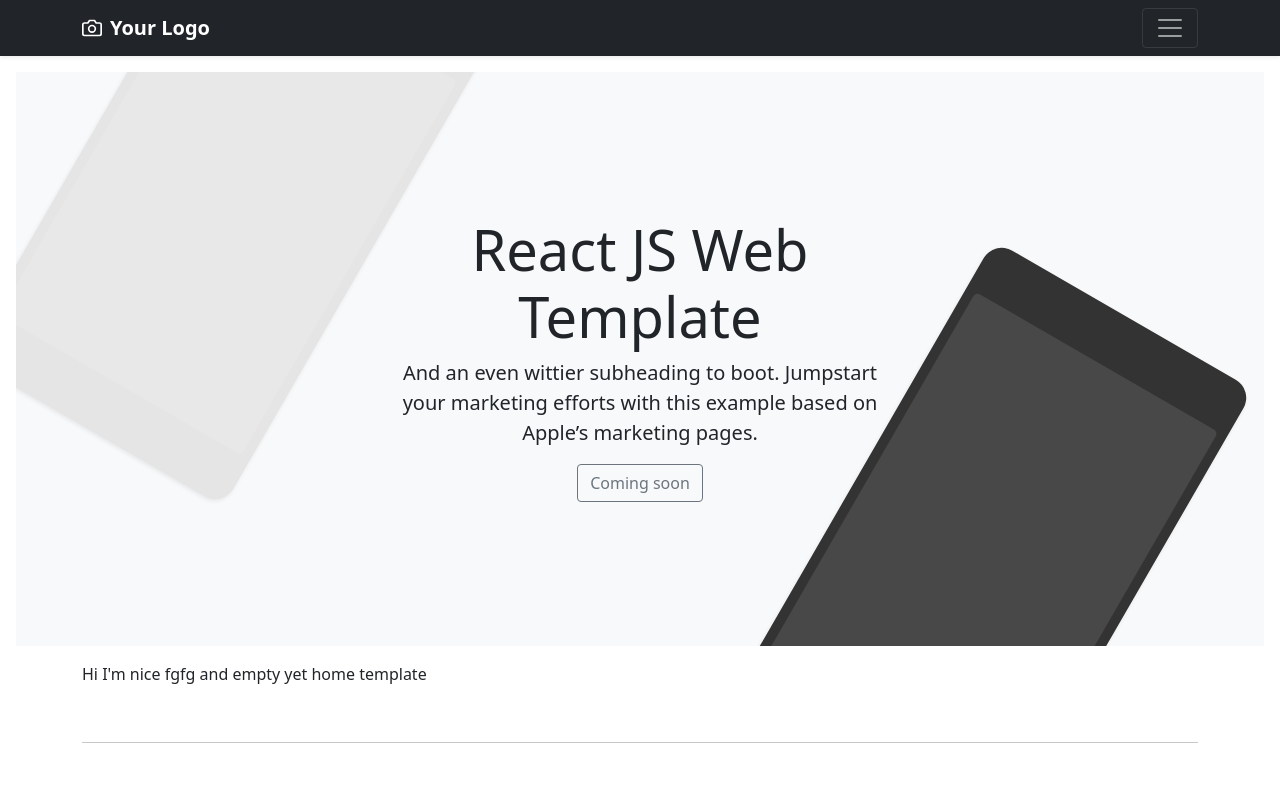
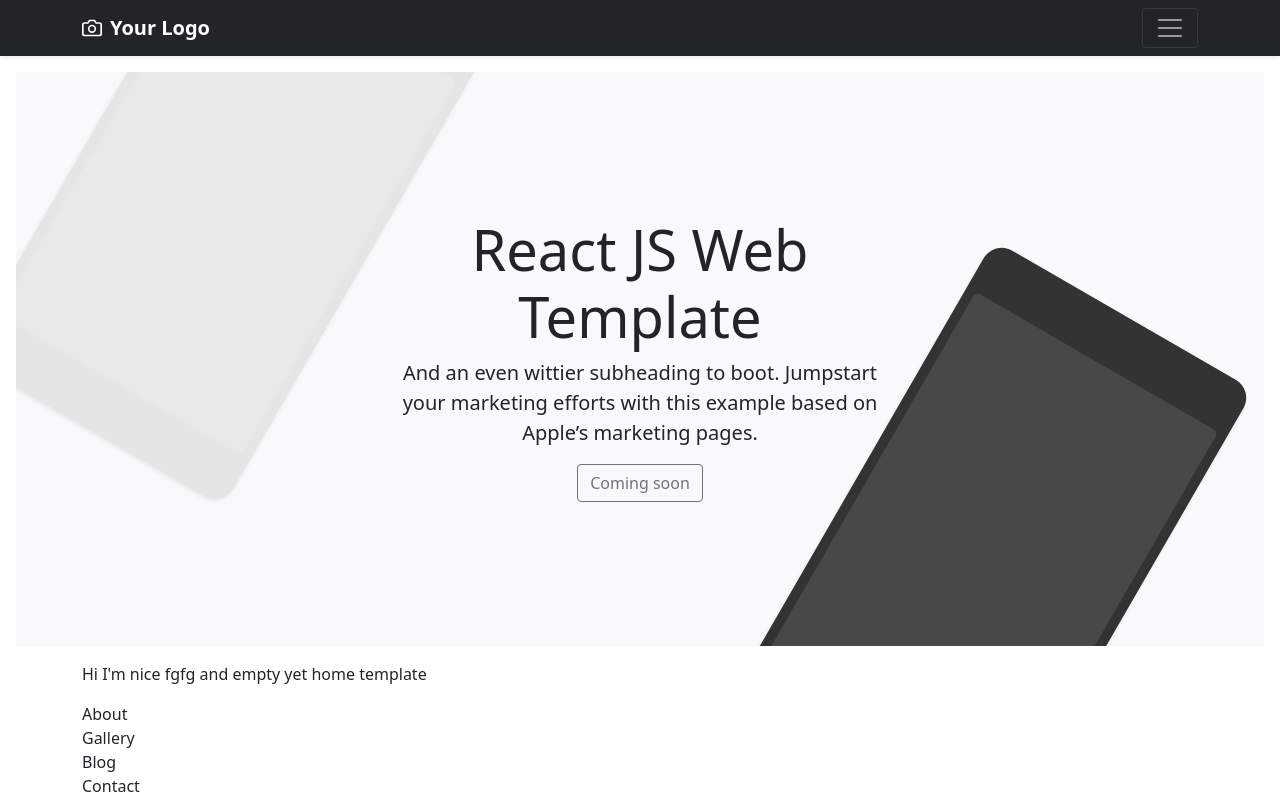
Before and after one commit to Martin-Mather/react-web-templat, a React (Create React App) app: page / in a window 1280 px wide. Shown: the top 800 px of the page. Built offline with nearby package versions, Linux system fonts and the light colour scheme.

Commit message:
- some dummy html elements added

```diff
--- a/src/App.js
+++ b/src/App.js
@@ -20,12 +20,16 @@ import {
 
    todo: paginacja
 
+   todo: stwozyc model PAGES, posts etc symulujace API
+
  * todo Pozniej - zrobic Blog lista + single na obiekcie danych.
  * todo POZNIEJ - texty na stony  na obiekcie danych
  * todo POZNIEJ - Contact
  * todo POZNIEJ - About
  * todo Pozniej Home
  * todo: axios
+ *
+ * todo: footer
  */
 
 import Home from './home/home.js';
@@ -110,7 +114,6 @@ class App extends React.Component {
                     <hr className="featurette-divider"/>
                 </div>
 
-
                 <footer className="text-muted py-5">
                     <div className="container">
                         <p className="float-end mb-1">
--- a/src/home/home.js
+++ b/src/home/home.js
@@ -27,6 +27,22 @@ class HomeTemplate extends React.Component {
                 <div className={'container'}>
                 <p>Hi I'm nice fgfg and empty yet home template</p>
                 </div>
+
+                <div className="container">
+                    About
+                </div>
+
+                <div className="container">
+                    Gallery
+                </div>
+
+                <div className="container">
+                    Blog
+                </div>
+                <div className="container">
+                    Contact
+                </div>
+
             </main>
         );
     }
```
Also changed, not shown: 1 other file (tests, documents, lock files or other folders).
